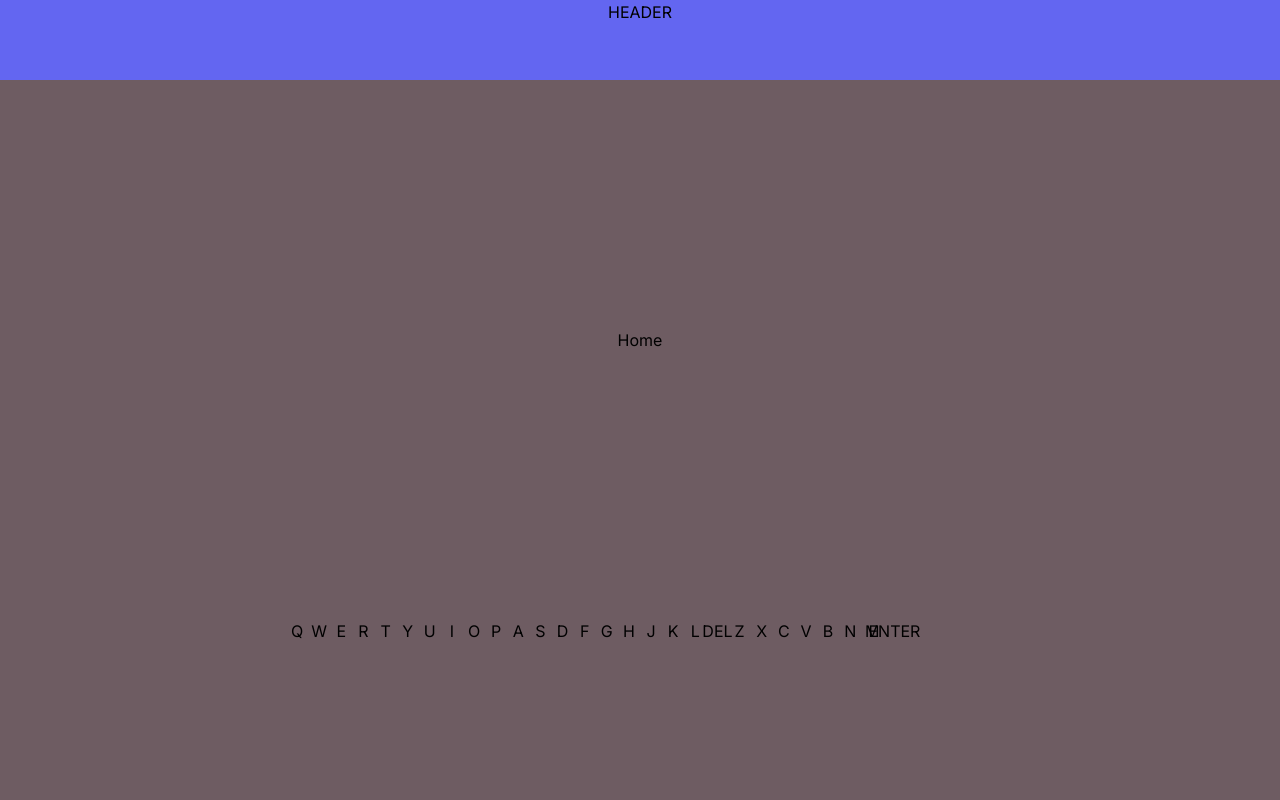
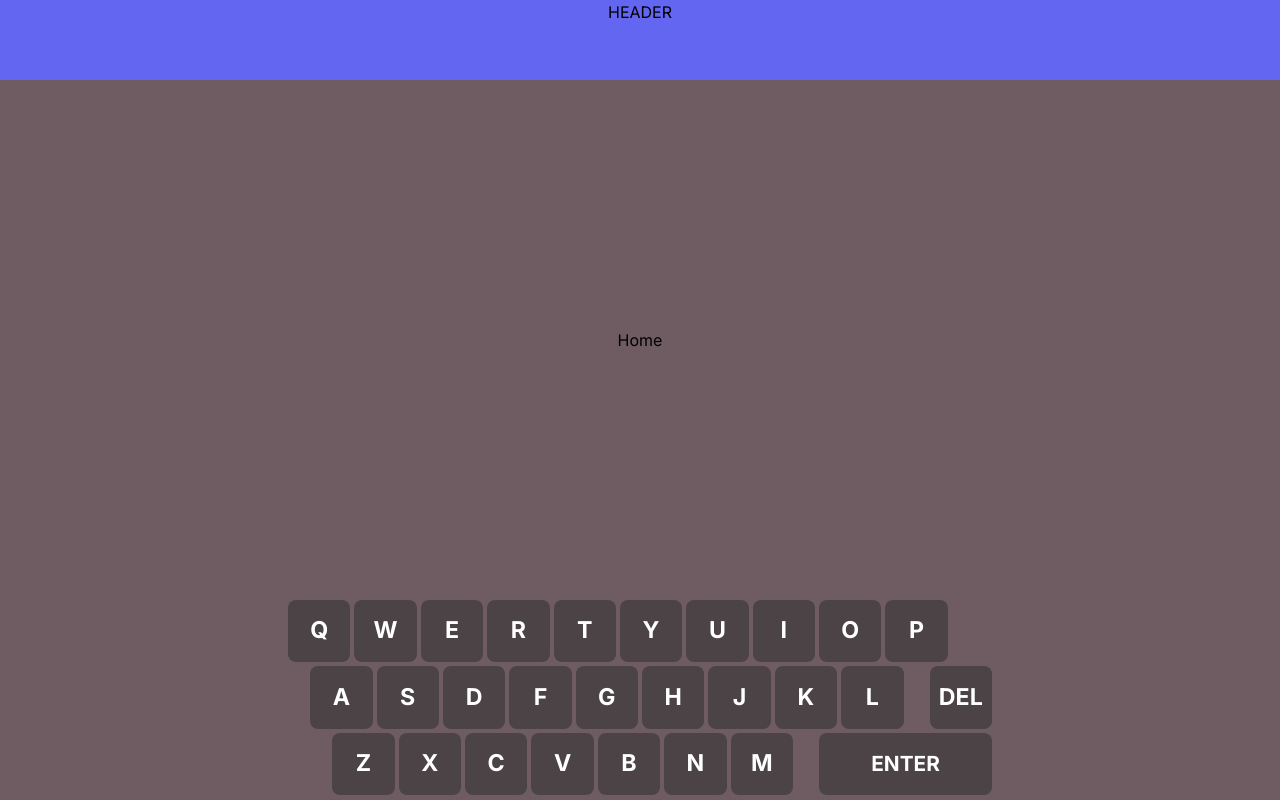
Before and after one commit to vtr-dev/wordz, a Next.js app: page / in a window 1280 px wide. Built offline with nearby package versions, Linux system fonts and the light colour scheme.

Commit message:
updated tailwind configs

```diff
--- a/tailwind.config.ts
+++ b/tailwind.config.ts
@@ -1,12 +1,7 @@
 import type { Config } from 'tailwindcss';
-import colors from 'tailwindcss/colors';
 
 const config: Config = {
-  content: [
-    './src/pages/**/*.{js,ts,jsx,tsx,mdx}',
-    './src/components/**/*.{js,ts,jsx,tsx,mdx}',
-    './src/app/**/*.{js,ts,jsx,tsx,mdx}',
-  ],
+  content: ['./src/**/*.{js,ts,jsx,tsx,mdx}'],
   theme: {
     extend: {
       backgroundImage: {
@@ -32,18 +27,10 @@ const config: Config = {
         'key-base': '1.45em',
         'key-enter': '1.3em',
       },
-    },
-    colors: {
-      'primary-gray': '#6E5C62',
-      key: '#4C4347',
-      transparent: 'transparent',
-      current: 'currentColor',
-      black: colors.black,
-      white: colors.white,
-      gray: colors.gray,
-      emerald: colors.emerald,
-      indigo: colors.indigo,
-      yellow: colors.yellow,
+      colors: {
+        'primary-gray': '#6E5C62',
+        key: '#4C4347',
+      },
     },
   },
   plugins: [],
```
